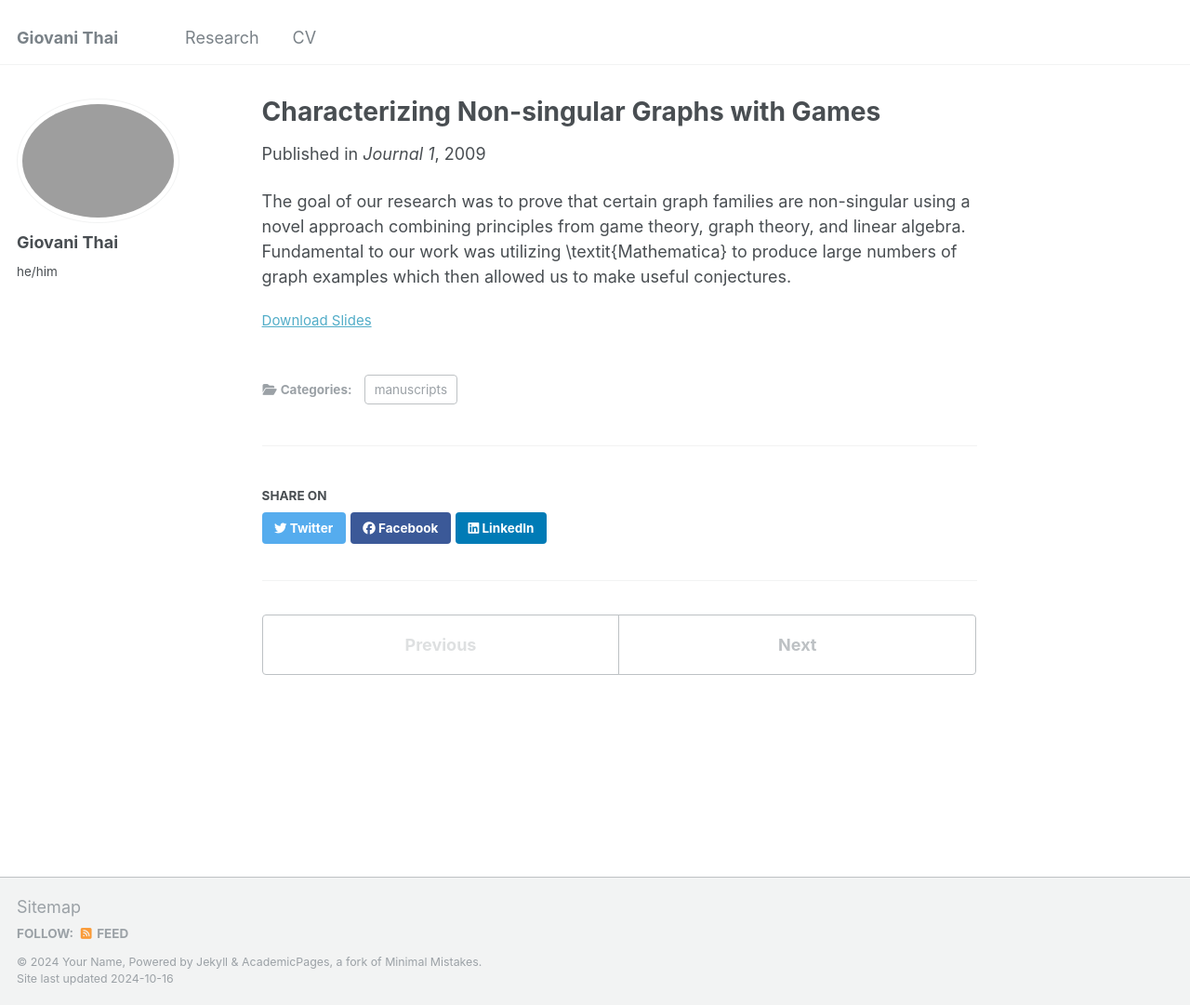
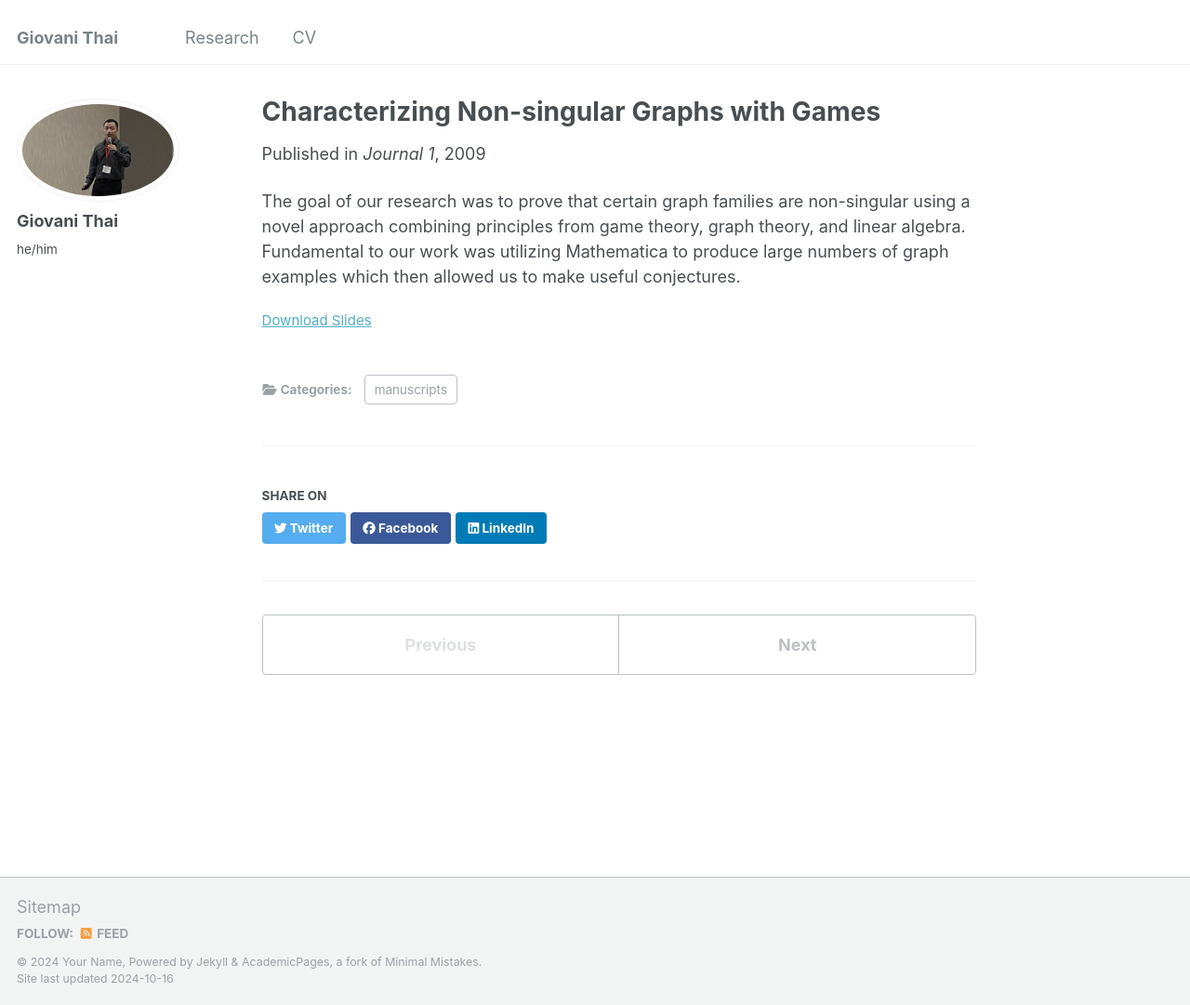
Before and after one commit to GioThai/giothai.github.io, a Jekyll site: the page built from _publications/2009-10-01-paper-title-number-1.md, in a window 1280 px wide and 1081 px high. Shown: the whole window at 93% size. Built offline with Jekyll 4.4.1, drawn with Linux system fonts in a browser that asks for light colours.

Commit message:
update profile pic, italics

```diff
--- a/_config.yml
+++ b/_config.yml
@@ -21,7 +21,7 @@
 #               Additional customization can be done by editing /_includes/author-profile.html
 author:
   # Biographic information
-  avatar           : "https://giothai.github.io/images/CSU_NR.jpeg"
+  avatar           : "https://giothai.github.io/images/CSU_NR_zoom.jpeg"
   name             : "Giovani Thai"
   pronouns         :  "he/him"
   #bio              : "Applied Mathematician, Prospective PhD Applicant"
--- a/_publications/2009-10-01-paper-title-number-1.md
+++ b/_publications/2009-10-01-paper-title-number-1.md
@@ -11,4 +11,4 @@
 #citation: 'Your Name, You. (2009). &quot;Paper Title Number 1.&quot; <i>Journal 1</i>. 1(1).'
 ---
 
-The goal of our research was to prove that certain graph families are non-singular using a novel approach combining principles from game theory, graph theory, and linear algebra. Fundamental to our work was utilizing \textit{Mathematica} to produce large numbers of graph examples which then allowed us to make useful conjectures.
+The goal of our research was to prove that certain graph families are non-singular using a novel approach combining principles from game theory, graph theory, and linear algebra. Fundamental to our work was utilizing Mathematica to produce large numbers of graph examples which then allowed us to make useful conjectures.
```
Also changed, not shown: images/CSU_NR_zoom.jpeg (added).
